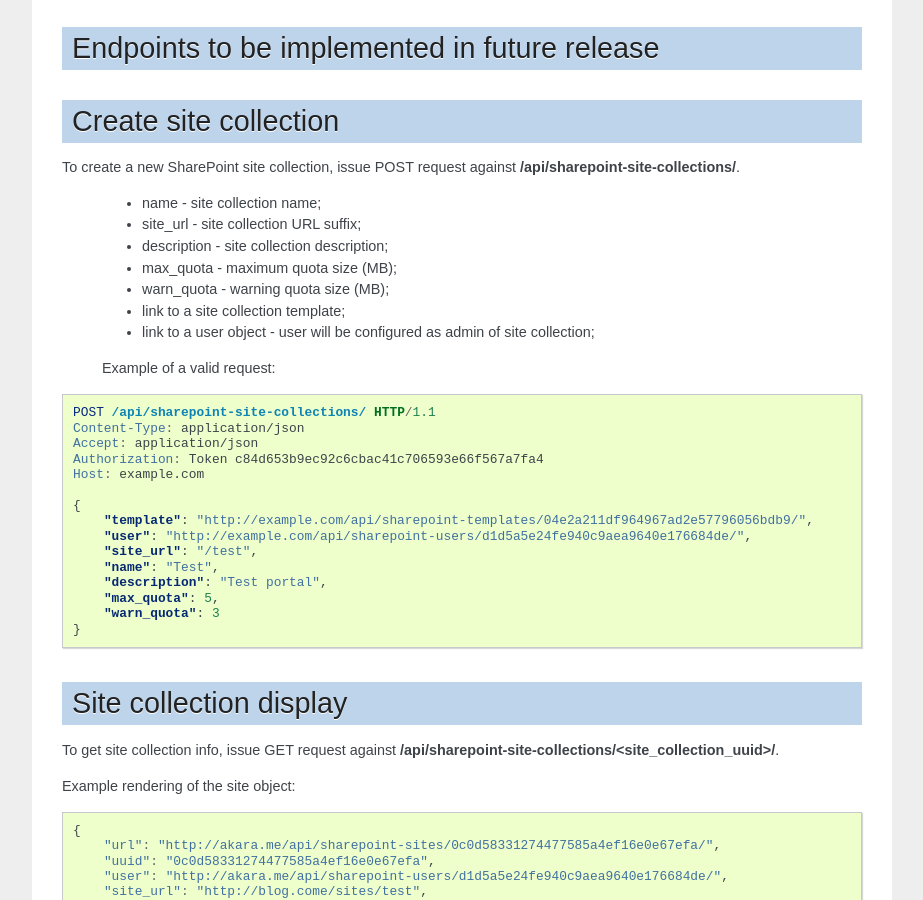
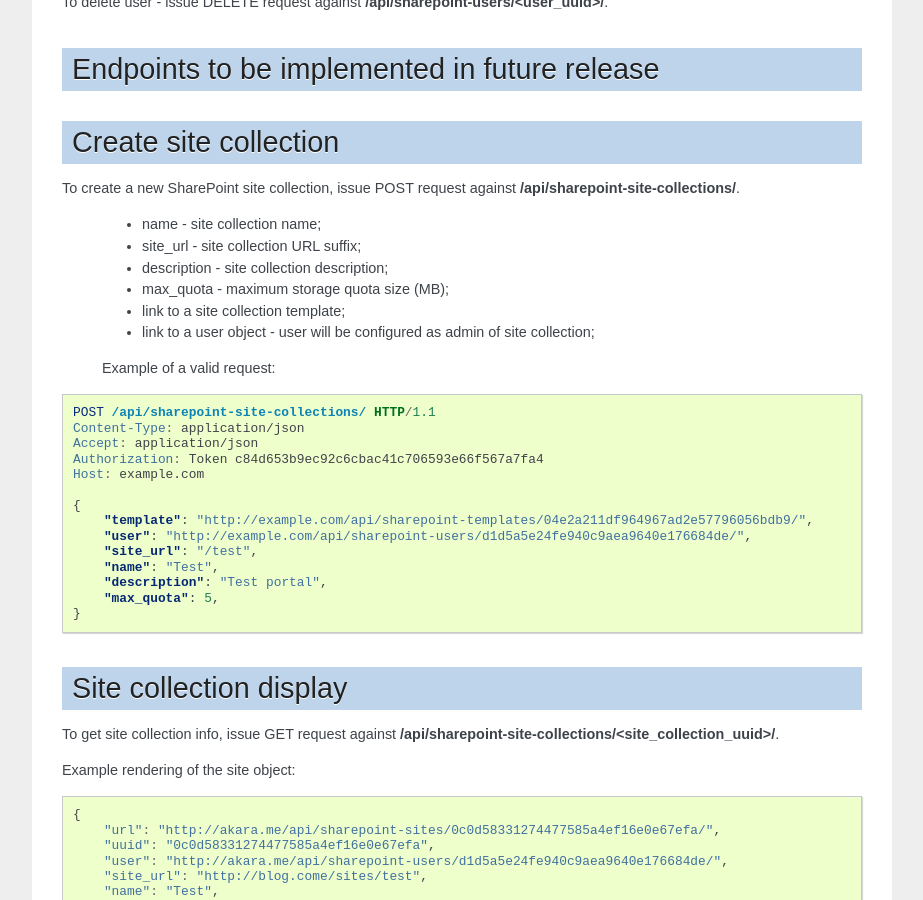
Before and after one commit to opennode/waldur-saltstack, a Sphinx documentation site: the page built from docs/sharepoint.rst, in a window 1280 px wide and 900 px high, scrolled down 4344 px. Shown: the whole window, without its empty margins (198-1121 px from the left). Built offline with Sphinx 7.4.7, drawn with Linux system fonts in a browser that asks for light colours; the version number is read from the project's files by our own code; some of the changed text lies outside the part shown.

Commit message:
Fix docs for SP site collection creation

```diff
--- a/docs/sharepoint.rst
+++ b/docs/sharepoint.rst
@@ -266,8 +267,7 @@
  - name - site collection name;
  - site_url - site collection URL suffix;
  - description - site collection description;
- - max_quota - maximum quota size (MB);
- - warn_quota - warning quota size (MB);
+ - max_quota - maximum storage quota size (MB);
  - link to a site collection template;
  - link to a user object - user will be configured as admin of site collection;
 
@@ -288,7 +288,6 @@
         "name": "Test",
         "description": "Test portal",
         "max_quota": 5,
-        "warn_quota": 3
     }
 
 
```
Also changed, not shown: other parts of docs/sharepoint.rst (+1 -0 lines).
